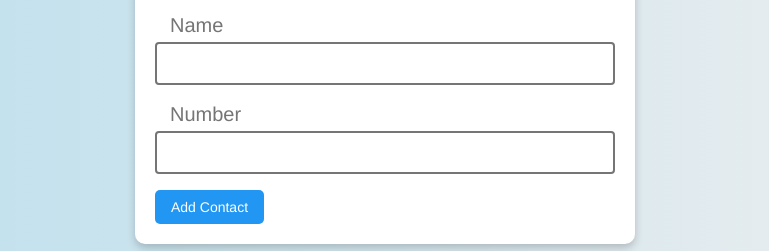
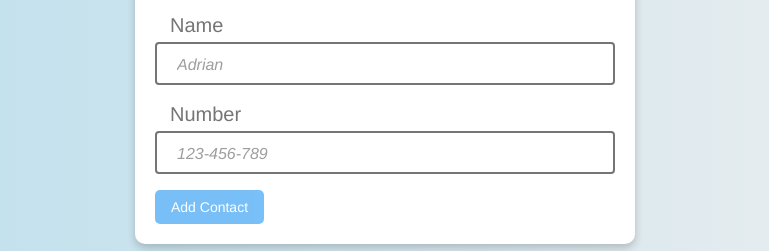
Before and after one commit to Aninok92/goit-react-hw-07-phonebook, a React app: page / in a window 1280 px wide. Shown: the part 102-353 px from the top of the page, without its empty margins (255-1024 px from the left). Built offline with nearby package versions, Linux system fonts and the light colour scheme.

Commit message:
добавляет функционал и стили  button disabled

```diff
--- a/src/components/ContactForm/ContactForm.js
+++ b/src/components/ContactForm/ContactForm.js
@@ -44,7 +44,7 @@ function ContactForm() {
       return;
     }
 
-   dispatch(contactsOperations.addContacts(name, number));
+    dispatch(contactsOperations.addContacts(name, number));
     reset();
   };
 
@@ -65,6 +65,7 @@ function ContactForm() {
           type="text"
           name="name"
           value={name}
+          placeholder="Adrian"
           onChange={handleChange}
           pattern="^[a-zA-Zа-яА-Я]+(([' -][a-zA-Zа-яА-Я ])?[a-zA-Zа-яА-Я]*)*$"
           title="Имя может состоять только из букв, апострофа, тире и пробелов. Например Adrian, Jacob Mercer, Charles de Batz de Castelmore d'Artagnan и т. п."
@@ -79,6 +80,7 @@ function ContactForm() {
           type="tel"
           name="number"
           value={number}
+          placeholder="123-456-789"
           onChange={handleChange}
           pattern="\+?\d{1,4}?[-.\s]?\(?\d{1,3}?\)?[-.\s]?\d{1,4}[-.\s]?\d{1,4}[-.\s]?\d{1,9}"
           title="Номер телефона должен состоять цифр и может содержать пробелы, тире, круглые скобки и может начинаться с +"
@@ -86,7 +88,7 @@ function ContactForm() {
           id={numberInputId}
         />
       </label>
-      <button type="submit" className={s.button}>
+      <button type="submit" className={s.button} disabled={!name || !number}>
         Add Contact
       </button>
     </form>
--- a/src/components/ContactForm/ContactForm.module.scss
+++ b/src/components/ContactForm/ContactForm.module.scss
@@ -19,7 +19,6 @@
   font-size: 20px;
   width: 100%;
   padding: 8px 20px;
-  // margin: 8px 0;
   box-sizing: border-box;
   border: 2px solid var(--secondary-text-color);
   border-radius: 4px;
@@ -29,4 +28,12 @@
   &:focus {
     border: 3px solid var(--broun-color);
   }
+  &::placeholder {
+    font-style: italic;
+    color: #9e9e9e;
+    font-size: 16px;
+  }
+  &:valid {
+    border-color: #4caf50;
+  }
 }
--- a/src/redux/contacts/contacts-reducer.js
+++ b/src/redux/contacts/contacts-reducer.js
@@ -1,6 +1,5 @@
 import { combineReducers } from "redux";
 import { createReducer } from "@reduxjs/toolkit";
-//import action from "./contacts-actions";
 import {
   addContactsRequest,
   addContactsSuccess,
@@ -20,8 +19,6 @@ const items = createReducer([], {
   [deleteContactsSuccess]: (state, { payload }) =>
     state.filter(({ id }) => id !== payload),
 });
-
-console.log(items);
 
 const loading = createReducer(false, {
   [fetchContactsRequest]: () => true,
--- a/src/styles/_button.module.scss
+++ b/src/styles/_button.module.scss
@@ -7,10 +7,18 @@
   transition: all var(--transition-duration) var(--transition-timing-function);
 
   &:hover {
-    background: var(--focus-color);
+    &:not([disabled]) {
+      background: var(--focus-color);
+    }
   }
 
   &:focus {
-    box-shadow: 0 0 0 4px #cbd6ee;
+    &:not([disabled]) {
+      box-shadow: 0 0 0 4px #cbd6ee;
+    }
+  }
+  &:disabled {
+    opacity: 0.6;
+    cursor: not-allowed;
   }
 }
```
